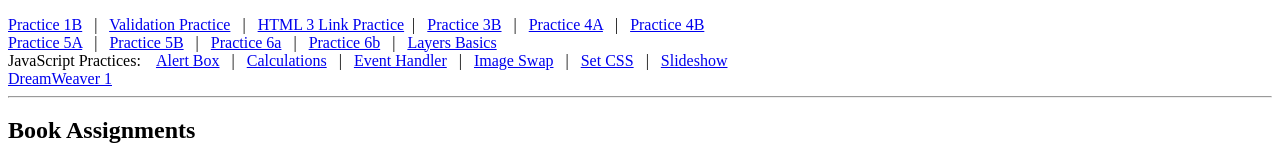
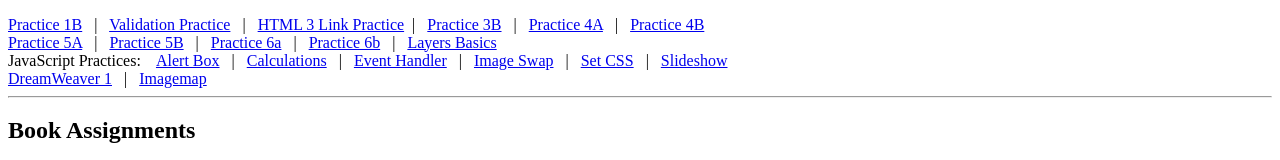
Before and after one commit to adamjeppson/INFO_2410, a plain HTML site: page index.html in a window 1280 px wide. Shown: the part 264-424 px from the top of the page. Drawn offline with Linux system fonts and the light colour scheme.

Commit message:
Add files via upload

```diff
--- a/index.html
+++ b/index.html
@@ -23,7 +23,7 @@ Project 6: <a href="Projects/project6/index.htm">Graphics</a>
 <br>
 JavaScript Practices: &nbsp;&nbsp; <a href="Practices/JavaScript_practice_1/AlertBox.htm">Alert Box</a> &nbsp;&nbsp;|&nbsp;&nbsp; <a href="Practices/JavaScript_practice_1/Calculations.htm">Calculations</a> &nbsp;&nbsp;|&nbsp;&nbsp; <a href="Practices/JavaScript_practice_1/EventHandler.htm">Event Handler</a> &nbsp;&nbsp;|&nbsp;&nbsp; <a href="Practices/JavaScript_practice_1/ImageSwap.htm">Image Swap</a> &nbsp;&nbsp;|&nbsp;&nbsp; <a href="Practices/JavaScript_practice_1/SetCSS.htm">Set CSS</a> &nbsp;&nbsp;|&nbsp;&nbsp; <a href="Practices/JavaScript_practice_1/Slideshow.htm">Slideshow</a>
 <br>
-<a href="Practices/DWPractice_1/html-layout-index.html">DreamWeaver 1</a>
+<a href="Practices/DWPractice_1/html-layout-index.html">DreamWeaver 1</a> &nbsp;&nbsp;|&nbsp;&nbsp; <a href="Practices/Imagemap/ImageExamples.html">Imagemap</a
 
 <!-- &nbsp;&nbsp;|&nbsp;&nbsp; -->
 
```
